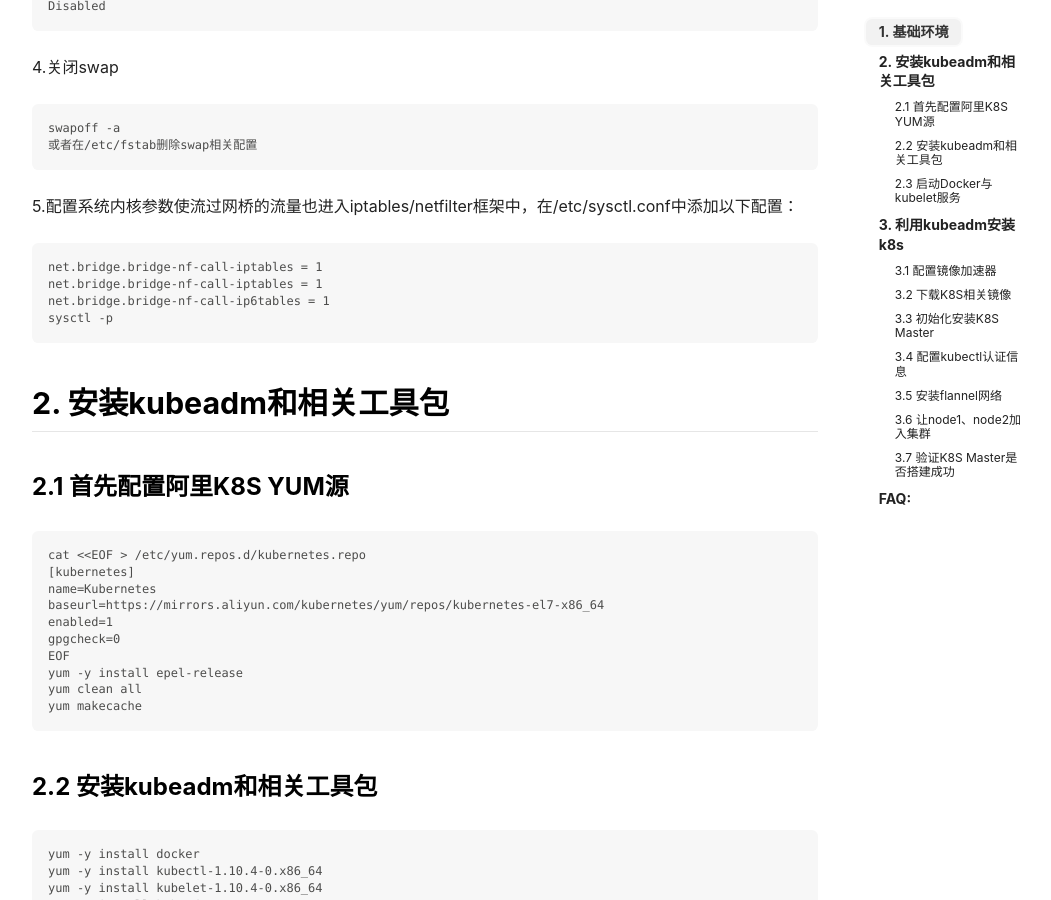
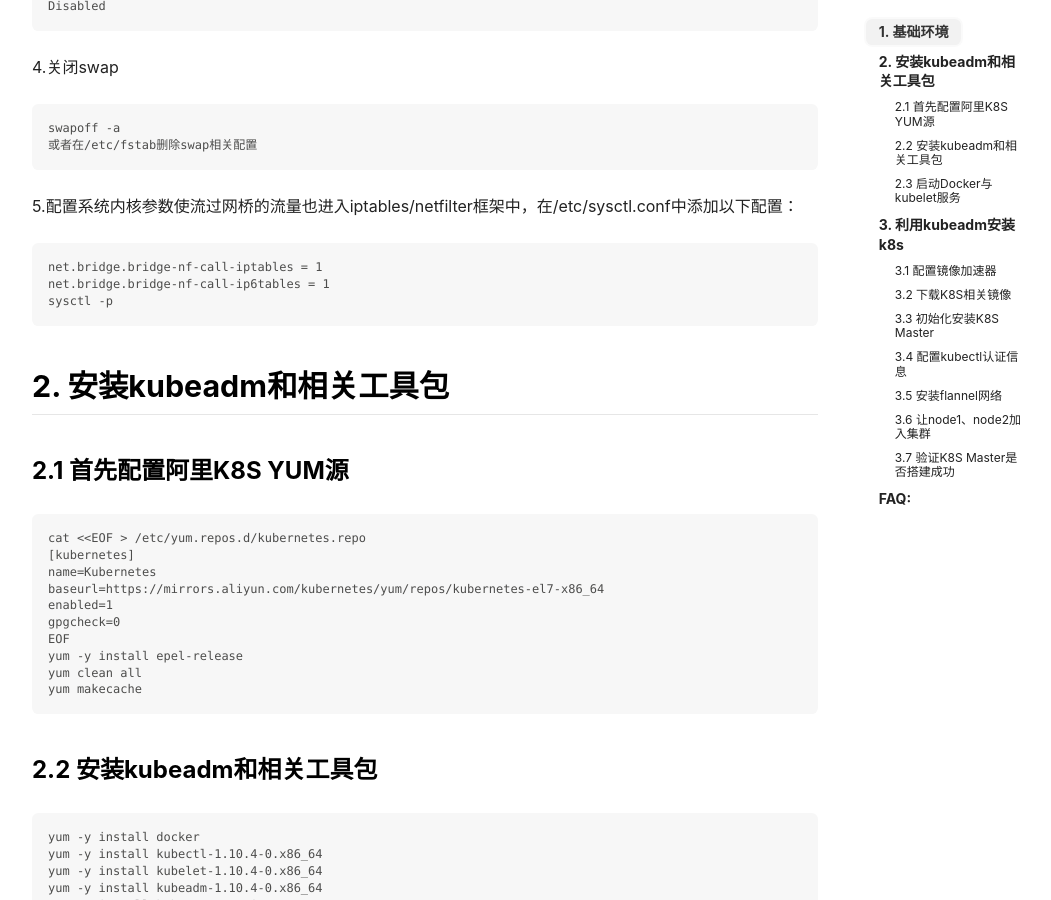
Before and after one commit to mazengxie/mazengxie.github.io, a Jekyll site: the page built from _posts/2018-08-27-install-k8s-by-kubeadm.md, in a window 1280 px wide and 900 px high, scrolled down 929 px. Shown: the whole window, without its empty margins (105-1156 px from the left). Built offline with Jekyll 4.4.1, drawn with Linux system fonts in a browser that asks for light colours; nearby versions of some CDN libraries.

Commit message:
add new record

```diff
--- a/_posts/2018-08-27-install-k8s-by-kubeadm.md
+++ b/_posts/2018-08-27-install-k8s-by-kubeadm.md
@@ -39,7 +39,6 @@
 
 5.配置系统内核参数使流过网桥的流量也进入iptables/netfilter框架中，在/etc/sysctl.conf中添加以下配置：
 
-	net.bridge.bridge-nf-call-iptables = 1
 	net.bridge.bridge-nf-call-iptables = 1
 	net.bridge.bridge-nf-call-ip6tables = 1
 	sysctl -p
```
